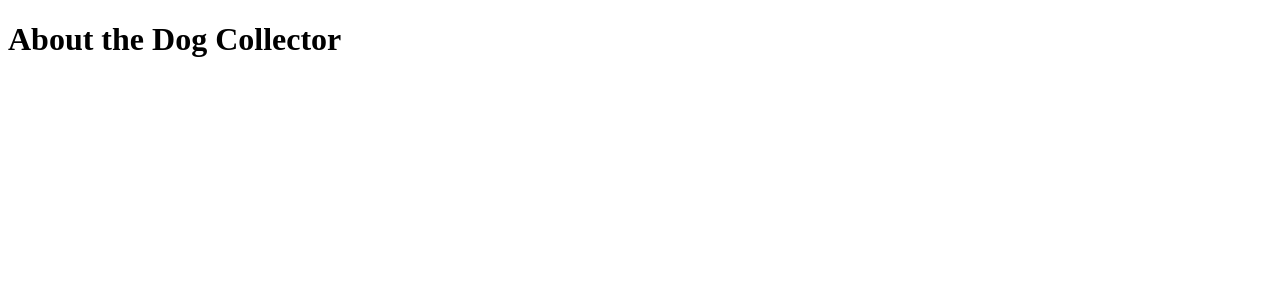
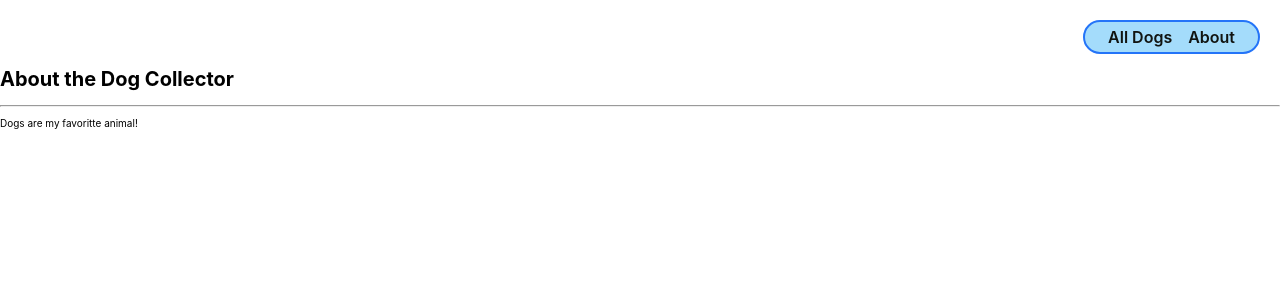
Before and after one commit to c-fasano/dog_collector, a Django app: page /about/ in a window 1280 px wide. Shown: the top 300 px of the page. Run offline with Django 3.2, Linux system fonts and the light colour scheme.

Commit message:
add styling to about page

```diff
--- /dev/null
+++ b/main_app/static/css/base.css
@@ -0,0 +1,262 @@
+html {
+  box-sizing: border-box
+}
+
+/* The Universal Selector */
+*, /* All elements*/
+*::before, /* All ::before pseudo-elements */
+*::after { /* All ::after pseudo-elements */
+  /* height & width will now include border & padding by default
+     but can be over-ridden as needed */
+  box-sizing: inherit;
+}
+
+/* resets font size to be 62.5% of the user preference -
+     in most browser configurations this will be 10px */
+:root {
+    font-size: 62.5%
+}
+
+body {
+  margin: 0;
+  display: flex;
+  flex-direction: column;
+  align-items: center;
+  font-family: -apple-system, BlinkMacSystemFont, 'Segoe UI', 'Roboto', 'Oxygen',
+    'Ubuntu', 'Cantarell', 'Fira Sans', 'Droid Sans', 'Helvetica Neue',
+    sans-serif;
+  min-height: 100vh;
+  --nav-bg: rgba(104, 197, 248, .7);
+  --nav-bg-ff: rgba(104, 197, 248, .9);
+  --borders: rgb(36, 116, 248) solid 2px;
+  --text-color: rgb(17, 20, 17);
+  --link-hover-color: rgb(16, 56, 158);
+  --button-bg: rgb(245, 245, 245);
+  --button-bg-hover: rgb(226, 226, 226);
+  --submit: rgb(26, 128, 0);
+  --warn: rgb(255, 102, 0);
+  --danger: rgb(220, 20, 30);
+  --secondary: rgb(57, 57, 57);
+  --card-box-shadow: 5px 5px 6px -1px #AAA;
+  --font-xtreme: 4.2rem;
+  --font-xxl: 3.6rem;
+  --font-xl: 2.4rem;
+  --font-l: 1.8rem;
+  --font-reg: 1.6rem;
+  --card-border-radius: 6px;
+}
+
+header {
+  width: 100%;
+  background: var(--nav-bg-ff);
+  border-bottom: var(--borders);
+}
+
+nav {
+  margin: 10px;
+}
+
+ul {
+  margin: 0;
+  list-style: none;
+  padding: 0;
+}
+
+main {
+  width: 100%;
+}
+
+nav a {
+  text-decoration: none;
+  color: var(--text-color);
+  font-weight: 600;
+  font-size: 16px;
+}
+
+nav a:hover {
+  color: var(--link-hover-color)
+}
+
+nav ul {
+  display: flex;
+  align-items: center;
+  justify-content: center;
+  flex-wrap: wrap;
+}
+
+nav li {
+  padding: 5px 8px;
+}
+
+.header-logo-container {
+  margin: auto;
+  padding: 10px 20px 0;
+  max-width: 500px;
+}
+
+.page-header {
+  display: flex;
+  align-items: center;
+  margin: 20px;
+}
+
+.btn {
+  font-size: var(--font-l);
+  padding: 8px 16px;
+  border-radius: 6px;
+  border-width: 2px;
+  border-style: solid;
+  text-decoration: none;
+  background-color: var(--button-bg);
+  font-weight: 600;
+  cursor: pointer;
+  font-family: inherit;
+  margin-right: 10px;
+}
+
+.btn:hover {
+  background-color: var(--button-bg-hover);
+}
+
+.submit {
+  color: var(--submit);
+  border-color: var(--submit);
+}
+
+.secondary {
+  color: var(--secondary);
+  border-color: var(--secondary);
+}
+
+.warn {
+  color: var(--warn);
+  border-color: var(--warn);
+}
+
+.danger {
+  color: var(--danger);
+  border-color: var(--danger);
+}
+
+.page-header h1 {
+  font-size: var(--font-xxl);
+  margin: 0;
+}
+
+.page-header img {
+  height: 40px;
+  margin-left:15px;
+}
+
+.page-header img:first-of-type {
+  margin-left: 20px;
+}
+
+@media only screen and (min-width: 768px) {
+  header {
+    position: sticky;
+    display: flex;
+    flex-direction: row;
+    top: 0;
+    align-items: center;
+  }
+
+  main {
+    max-width: 1300px;
+    min-height: calc(100vh - 53px);
+  }
+
+  nav,
+  .header-logo-container {
+    margin: 10px 0;
+    padding: 0 15px;
+  }
+
+  /* visual fix to help align logo */
+  .header-logo-container {
+    padding-top: 3px;
+  }
+
+  nav {
+    margin-left: auto;
+    display: flex;
+    justify-content: center;
+  }
+
+  nav ul {
+    flex-wrap: nowrap;
+  }
+
+  .header-logo-container {
+    width: 213px;
+  }
+
+  .page-header h1 {
+    font-size: var(--font-xtreme);
+  }
+
+  .page-header img {
+    height: 50px;
+    margin-left:20px;
+  }
+
+  .page-header img:first-of-type {
+    margin-left: 25px;
+  }
+
+  @supports (-webkit-backdrop-filter: none) or (backdrop-filter: none) {
+    header {
+      background: var(--nav-bg);
+      -webkit-backdrop-filter: blur(3px);
+      backdrop-filter: blur(3px);
+    }
+  }
+}
+
+@media only screen and (min-width: 1024px) {
+  main {
+    min-height: calc(100vh - 55px);
+  }
+
+  header {
+    margin: 20px 20px 0 20px;
+    width: calc(100vw - 40px);
+    max-width: 1920px;
+    top: 20px;
+    background-color: transparent;
+    border-bottom: none;
+  }
+
+  nav,
+  .header-logo-container {
+    margin: 0;
+    background: var(--nav-bg-ff);
+    border: var(--borders);
+    border-radius: 18px;
+  }
+
+  nav {
+    margin-left: auto;
+  }
+
+  .header-logo-container {
+    /* visual fix to help align logo */
+    padding-top: 6px;
+    width: 256px;
+    height: 35px;
+  }
+
+  @supports (-webkit-backdrop-filter: none) or (backdrop-filter: none) {
+    header {
+      -webkit-backdrop-filter: none;
+      backdrop-filter: none;
+    }
+
+    nav,
+    .header-logo-container {
+      background: rgba(104, 197, 248, .6);
+      -webkit-backdrop-filter: blur(3px);
+      backdrop-filter: blur(3px);
+    }
+  }
+}
--- a/main_app/templates/about.html
+++ b/main_app/templates/about.html
@@ -1,12 +1,11 @@
-<!DOCTYPE html>
-<html lang="en">
-<head>
-  <meta charset="UTF-8">
-  <meta http-equiv="X-UA-Compatible" content="IE=edge">
-  <meta name="viewport" content="width=device-width, initial-scale=1.0">
-  <title>Dog Collector</title>
-</head>
-<body>
-  <h1>About the Dog Collector</h1>
-</body>
-</html>
+{% extends 'base.html' %}
+
+{% block content %}
+
+<h1>About the Dog Collector</h1>
+<hr />
+<p>
+  Dogs are my favoritte animal!
+</p>
+
+{% endblock %}
--- a/main_app/templates/base.html
+++ b/main_app/templates/base.html
@@ -1,3 +1,5 @@
+{% load static %}
+
 <!DOCTYPE html>
 <html lang="en">
 <head>
@@ -10,6 +12,7 @@
     href=""
   >
   <title>Dog Collector</title>
+  <link rel="stylesheet" type="text/css" href="{% static 'css/base.css' %}">
   {% block head %}
   {% endblock %}
 </head>
@@ -25,6 +28,7 @@
     </div>-->
     <nav>
       <ul>
+      <li><a href="/dogs">All Dogs</a></li>
         <li><a href="/about">About</a></li>
       </ul>
     </nav>
```
Also changed, not shown: main_app/static/css/dog-index.css (added, +38 -0 lines), main_app/templates/dogs/index.html (added, +23 -0 lines).
